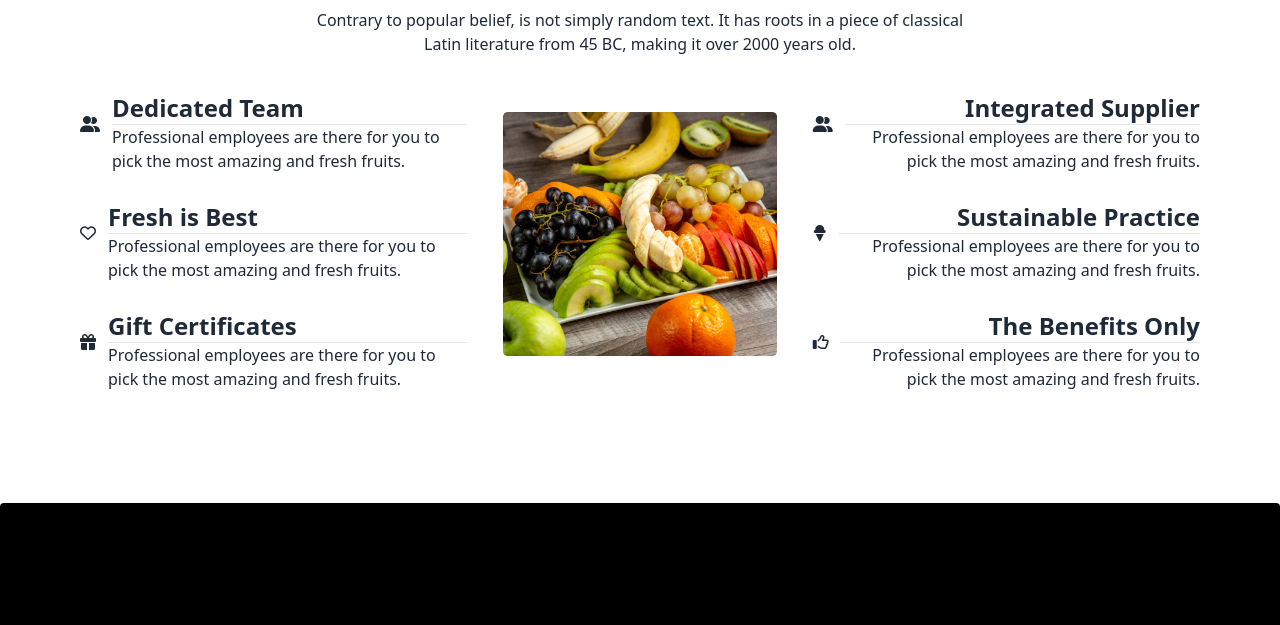
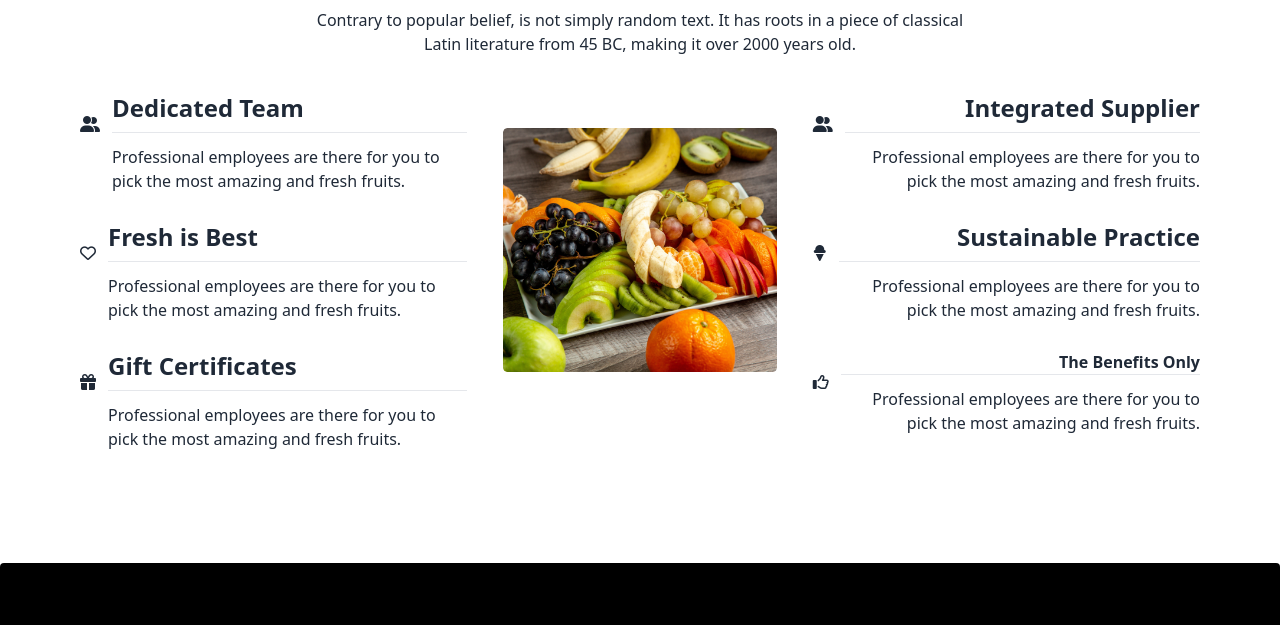
Before and after one commit to abdulawalnur/fruit-brust-assignment, a plain HTML site: page index.html in a window 1280 px wide. Shown: the part 3152-3777 px from the top of the page. Drawn offline with nearby package versions, Linux system fonts and the light colour scheme.

Commit message:
added all sector

```diff
--- a/index.html
+++ b/index.html
@@ -500,30 +500,30 @@ m
           <div class="block md:flex gap-3">
             <div class="mt-5"><i class="fa-solid fa-user-group"></i></div>
             <div>
-              <h2 class="text-2xl font-extrabold">Dedicated Team</h2>
+              <h2 class="mb-2 text-2xl font-extrabold">Dedicated Team</h2>
                <hr>
-              <p class="text-base font-medium">Professional employees are there for you to pick the most amazing and fresh fruits.</p>
+              <p class="mt-3 text-base font-medium">Professional employees are there for you to pick the most amazing and fresh fruits.</p>
             </div>
            </div>
           <div class="block md:flex gap-3 mt-7">
             <div class="mt-5"><i class="fa-regular fa-heart"></i></div>
             <div>
-              <h2 class="text-2xl font-extrabold">Fresh is Best</h2>
+              <h2 class="mb-2 text-2xl font-extrabold">Fresh is Best</h2>
                <hr>
-              <p class="text-base font-medium">Professional employees are there for you to pick the most amazing and fresh fruits.</p>
+              <p class="mt-3 text-base font-medium">Professional employees are there for you to pick the most amazing and fresh fruits.</p>
             </div>
            </div>
           <div class="block md:flex gap-3 mt-7">
             <div class="mt-5"><i class="fa-solid fa-gift"></i></div>
             <div>
-              <h2 class="text-2xl font-extrabold">Gift Certificates</h2>
+              <h2 class="mb-2 text-2xl font-extrabold">Gift Certificates</h2>
                <hr>
-              <p class="text-base font-medium">Professional employees are there for you to pick the most amazing and fresh fruits.</p>
+              <p class="mt-3 text-base font-medium">Professional employees are there for you to pick the most amazing and fresh fruits.</p>
             </div>
            </div>
          </div>
 
-           <div class="mt-5">
+           <div class="mt-9">
              <img src="./images/whychoose1.png" alt="">
            </div>
 
@@ -531,25 +531,25 @@ m
             <div class="block  md:flex gap-3">
               <div class="  mt-5"><i class="fa-solid fa-user-group"></i></div>
               <div>
-                <h2 class="text-2xl font-extrabold">Integrated Supplier</h2>
+                <h2 class="mb-2 text-2xl font-extrabold">Integrated Supplier</h2>
                  <hr>
-                <p class="text-base font-medium">Professional employees are there for you to pick the most amazing and fresh fruits.</p>
+                <p class="mt-3 text-base font-medium">Professional employees are there for you to pick the most amazing and fresh fruits.</p>
               </div>
              </div>
             <div class="block md:flex gap-3 mt-7">
               <div class="mt-5"><i class="fa-solid fa-ice-cream"></i></div>
               <div>
-                <h2 class="text-2xl font-extrabold">Sustainable Practice</h2>
+                <h2 class="mb-2 text-2xl font-extrabold">Sustainable Practice</h2>
                  <hr>
-                <p class="text-base font-medium">Professional employees are there for you to pick the most amazing and fresh fruits.</p>
+                <p class="mt-3 text-base font-medium">Professional employees are there for you to pick the most amazing and fresh fruits.</p>
               </div>
              </div>
             <div class="block md:flex gap-3 mt-7">
               <div class="mt-5"><i class="fa-regular fa-thumbs-up"></i></div>
               <div>
-                <h2 class="text-2xl font-extrabold">The Benefits Only</h2>
+                <h2 class="mb-2text-2xl font-extrabold">The Benefits Only</h2>
                  <hr>
-                <p class="text-base font-medium">Professional employees are there for you to pick the most amazing and fresh fruits.</p>
+                <p class="mt-3 text-base font-medium">Professional employees are there for you to pick the most amazing and fresh fruits.</p>
               </div>
              </div>
            </div>
```
